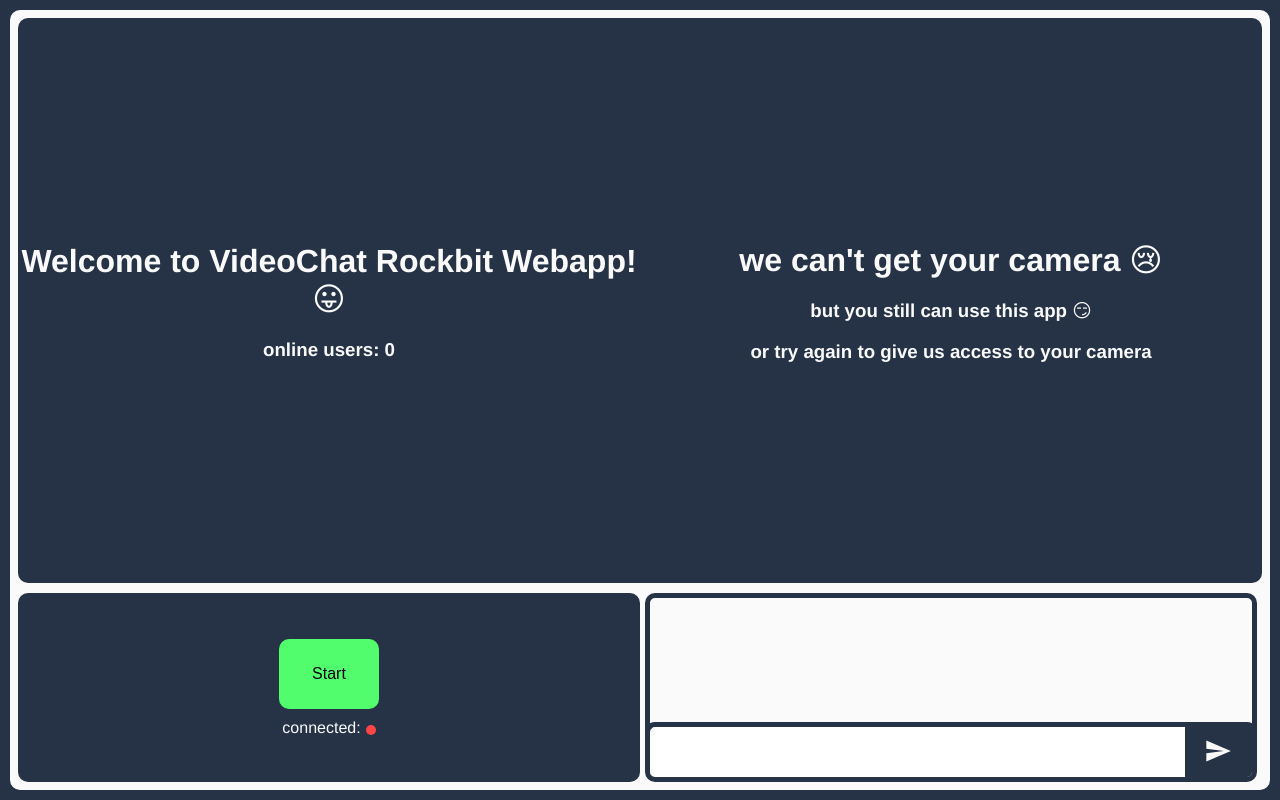
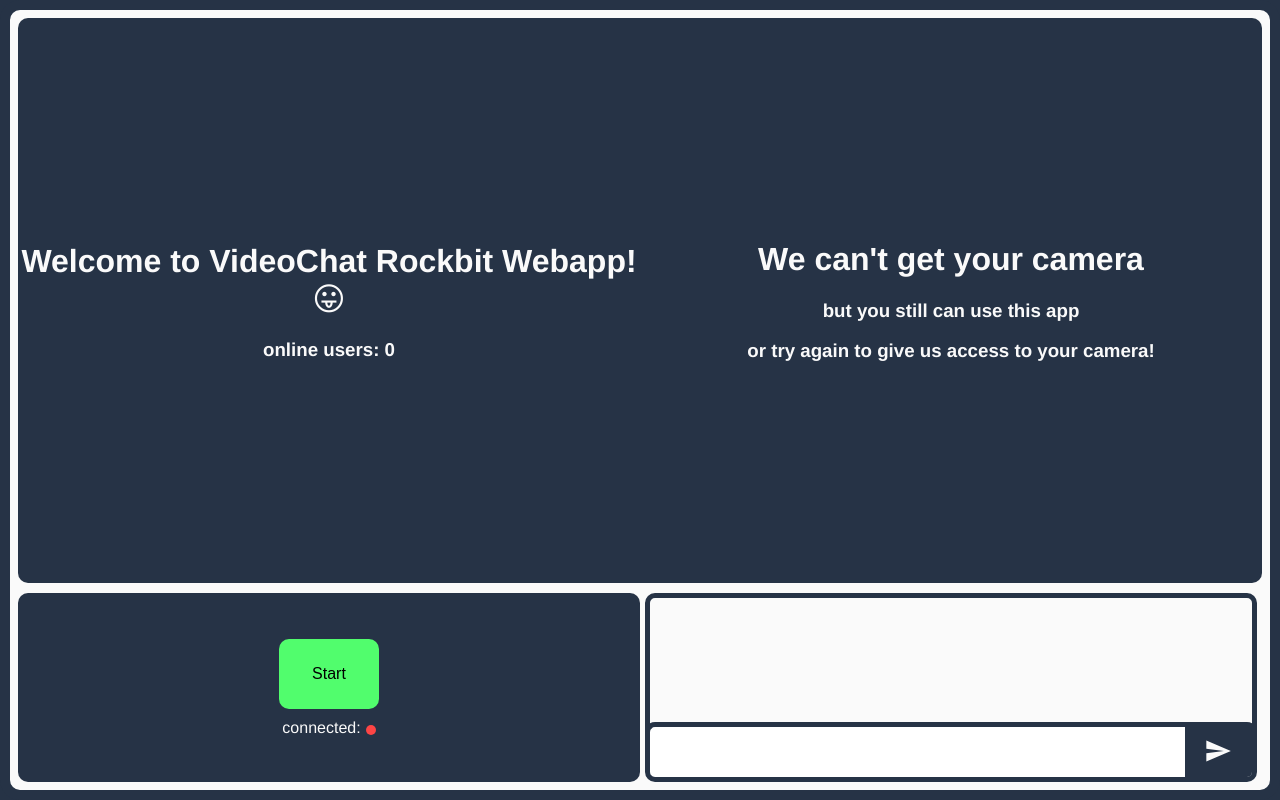
Before and after one commit to syeikhanugrah/temp, a React (Create React App) app: page / in a window 1280 px wide. Built offline with nearby package versions, Linux system fonts and the light colour scheme; no server answers.

Commit message:
Update Main.jsx

```diff
--- a/src/components/Main.jsx
+++ b/src/components/Main.jsx
@@ -122,18 +122,12 @@
               ) : (
                   <div>
                     <h1>
-                      we can't get your camera{' '}
-                      <span role="img" aria-label="surprised">
-                        &#128546;
-                    </span>
+                      We can't get your camera{' '}
                     </h1>
                     <h3>
                       but you still can use this app{' '}
-                      <span role="img" aria-label="surprised">
-                        &#128527;
-                    </span>
                     </h3>
-                    <h3>or try again to give us access to your camera</h3>
+                    <h3>or try again to give us access to your camera!</h3>
                   </div>
                 )}
             </div>
```
